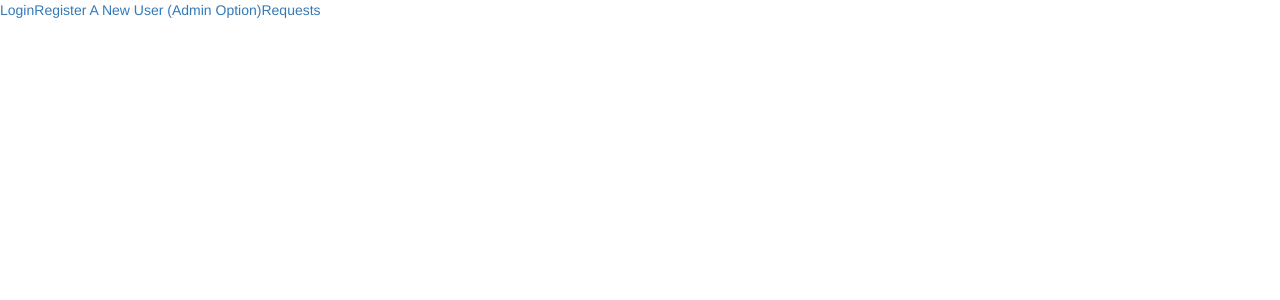
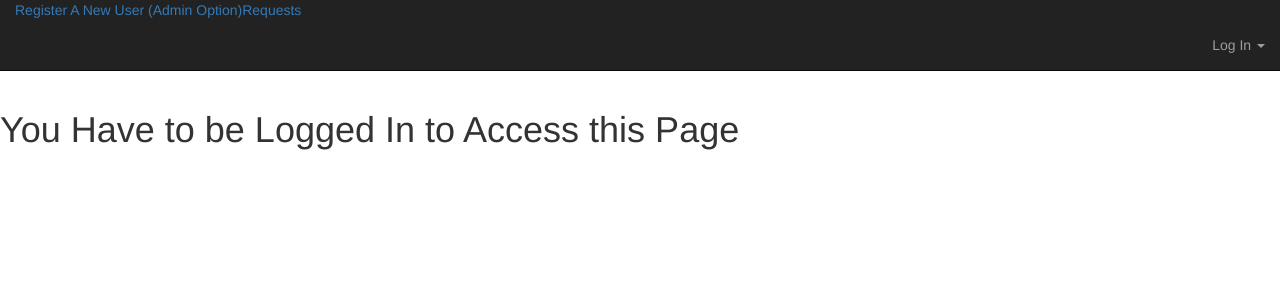
Before and after one commit to koksyncho/Time-off-System, an Angular app: page /#/ in a window 1280 px wide. Shown: the top 300 px of the page. Built offline with nearby package versions, Linux system fonts and the light colour scheme; a small style sheet from the web is missing.

Commit message:
Login system improvements

```diff
--- a/src/app/app.component.html
+++ b/src/app/app.component.html
@@ -1,7 +1,32 @@
-<nav>
-    <a routerLink="/login" routerLinkActive="active">Login</a>
-    <a routerLink="/register" routerLinkActive="active">Register A New User (Admin Option)</a>
-    <a routerLink="/requests" routerLinkActive="active">Requests</a>
+<nav class="navbar navbar-inverse navbar-fixed-top" role="navigation">
+    <div class="container-fluid">
+        <a routerLink="/register" routerLinkActive="active">Register A New User (Admin Option)</a>
+        <a routerLink="/requests" routerLinkActive="active">Requests</a>
+
+        <div id="navbar" class="collapse navbar-collapse">
+
+            <ul class="nav navbar-nav navbar-right">
+
+                <li class="dropdown">
+
+                    <a href="http://phpoll.com/login" class="dropdown-toggle" data-toggle="dropdown">
+                        Log In
+                        <span class="caret"></span>
+                    </a>
+
+                    <ul class="dropdown-menu dropdown-lr animated slideInRight" role="menu">
+
+                        <app-login></app-login>
+
+                    </ul>
+                </li>
+
+            </ul>
+
+        </div>
+    </div>
 </nav>
 
-<router-outlet></router-outlet>
+<router-outlet *ngIf="userService.isLogged"></router-outlet>
+
+<h1 *ngIf="!userService.isLogged"> You Have to be Logged In to Access this Page </h1>
--- a/src/app/app.component.ts
+++ b/src/app/app.component.ts
@@ -1,4 +1,5 @@
 import { Component } from '@angular/core';
+import { UserService } from './services/user.service';
 
 @Component({
   selector: 'app-root',
@@ -6,5 +7,5 @@ import { Component } from '@angular/core';
   styleUrls: ['./app.component.css']
 })
 export class AppComponent {
-  title = 'app';
+  constructor(private userService: UserService) {}
 }
--- a/src/app/components/login/login.component.ts
+++ b/src/app/components/login/login.component.ts
@@ -18,4 +18,9 @@ export class LoginComponent implements OnInit {
     this.userService.login(email, password);
   }
 
+  public logOut(userForm: any) {
+    this.userService.logOut();
+    userForm.resetForm({});
+  }
+
 }
--- a/src/app/components/login/login.module.ts
+++ b/src/app/components/login/login.module.ts
@@ -8,7 +8,7 @@ import { LoginComponent } from './login.component';
 
 @NgModule({
   declarations: [
-    LoginComponent
+    // LoginComponent
   ],
   imports: [
     BrowserModule,
--- a/src/app/services/user.service.ts
+++ b/src/app/services/user.service.ts
@@ -48,6 +48,10 @@ export class UserService {
 
     private credentialsAreCorrect(i: any, email: any, password: any): boolean {
         return this.users[i].email === email && this.users[i].password === password;
+    }
+
+    logOut() {
+        this.isLogged = false;
     }
 
     register(username: string, email: string, password: string) {
--- a/src/app/templates/login.component.html
+++ b/src/app/templates/login.component.html
@@ -48,7 +48,8 @@
 
   <div class="submitted-message" *ngIf="userForm.submitted">
     <p style="white-space: pre-wrap">{{ userService.loginMessage }}</p>
-    <button (click)="userForm.resetForm({})">Go Back</button>
+    <button *ngIf="!userService.isLogged" (click)="userForm.resetForm({})">Reset</button>
+    <button *ngIf="userService.isLogged" (click)="logOut(userForm)">Log Out</button>
   </div>
 
 </form>
--- a/src/app/templates/register.component.html
+++ b/src/app/templates/register.component.html
@@ -1,8 +1,6 @@
 <h1> Register a new User </h1>
 
 <form #userForm="ngForm">
-
-  <div [hidden]="userForm.submitted">
 
   <div class="form-group">
 
@@ -62,11 +60,8 @@
   <button type="submit" class="btn btn-default" [disabled]="userForm.invalid" (click)="register(username.value, email.value, password.value)"> Submit </button>
   <button type="button" class="btn btn-default" (click)="userForm.resetForm({})"> Reset </button>
 
-  </div>
-
   <div class="submitted-message" *ngIf="userForm.submitted">
     <p style="white-space: pre-wrap">{{ userService.registerMessage }}</p>
-    <button (click)="userForm.resetForm({})">Go Back</button>
   </div>
 
 </form>
--- a/src/index.html
+++ b/src/index.html
@@ -4,6 +4,17 @@
   <meta charset="utf-8">
   <title>TimeOffSystem</title>
   <base href="/">
+
+  <!-- jQuery (necessary for Bootstrap's JavaScript plugins) -->
+	<script src="https://ajax.googleapis.com/ajax/libs/jquery/1.12.4/jquery.min.js"></script>
+
+    <!-- Latest compiled and minified CSS -->
+    <link rel="stylesheet" href="https://maxcdn.bootstrapcdn.com/bootstrap/3.3.7/css/bootstrap.min.css" integrity="sha384-BVYiiSIFeK1dGmJRAkycuHAHRg32OmUcww7on3RYdg4Va+PmSTsz/K68vbdEjh4u" crossorigin="anonymous">
+
+    <!-- Latest compiled and minified JavaScript -->
+    <script src="https://maxcdn.bootstrapcdn.com/bootstrap/3.3.7/js/bootstrap.min.js" integrity="sha384-Tc5IQib027qvyjSMfHjOMaLkfuWVxZxUPnCJA7l2mCWNIpG9mGCD8wGNIcPD7Txa" crossorigin="anonymous"></script>
+
+    <link href="http://cdn.phpoll.com/css/animate.css" rel="stylesheet">
 
   <meta name="viewport" content="width=device-width, initial-scale=1">
   <link rel="icon" type="image/x-icon" href="favicon.ico">
--- a/src/styles.css
+++ b/src/styles.css
@@ -1 +1,20 @@
-/* You can add global styles to this file, and also import other style files */
+/* NAVBAR */
+
+/* Fixed navbar */
+body {
+    padding-top: 90px;
+}
+/* General sizing */
+ul.dropdown-lr {
+  width: 300px;
+}
+
+/* mobile fix */
+@media (max-width: 768px) {
+	.dropdown-lr h3 {
+		color: #eee;
+	}
+	.dropdown-lr label {
+		color: #eee;
+	}
+}
```
Also changed, not shown: src/app/app.module.ts (+11 -3 lines). Lines whose indentation alone changed are shown as unchanged.
